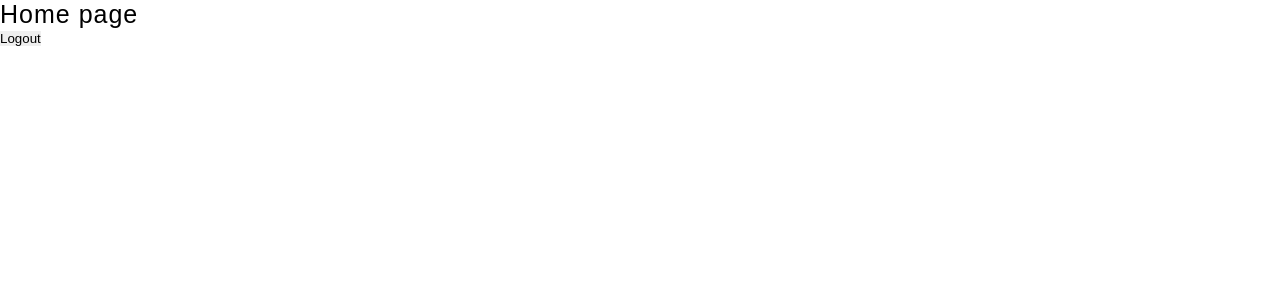
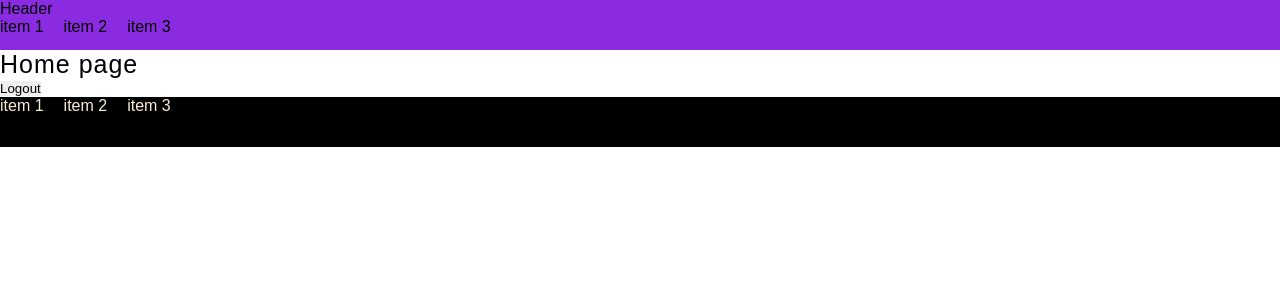
Before and after one commit to anshulAgile/agile-next-2023, a Next.js app: page / in a window 1280 px wide. Shown: the top 300 px of the page. Built offline with nearby package versions, Linux system fonts and the light colour scheme; no server answers.

Commit message:
middleware setup

```diff
--- a/src/components/Layout/index.tsx
+++ b/src/components/Layout/index.tsx
@@ -2,19 +2,21 @@ import { ReactNode } from "react";
 import Footer from "./Footer";
 import Header from "./Header";
 import { toCheckAuthPage } from "@/utils/functions";
+import { useRouter } from "next/router";
 
 interface IProps {
     children: ReactNode;
-    router: any
 }
 
-const Layout: React.FC<IProps> = ({ children, router }) => {
+const Layout: React.FC<IProps> = ({ children }) => {
+    const router = useRouter();
+    const showHeader = toCheckAuthPage(router.pathname)
 
     return (
         <>
-            {toCheckAuthPage(router?.state?.path || '') ? < Header /> : null}
+            {showHeader && <Header />}
             <main>{children}</main>
-            {toCheckAuthPage(router?.state?.path || '') ? <Footer /> : null}
+            {showHeader && <Footer />}
         </>
     )
 }
--- a/src/middleware.ts
+++ b/src/middleware.ts
@@ -6,8 +6,10 @@ export function middleware(request: NextRequest) {
   const path = request.nextUrl.pathname
 
   const isPublicPath = path === ROUTES.signin
+  console.log('middleware executed - ----------------------------: ', isPublicPath);
 
   const token = request.cookies.get(CK_USER)?.value || ''
+  console.log('token: ', token);
 
   if (isPublicPath && token) {
     return NextResponse.redirect(new URL(ROUTES.default, request.nextUrl))
@@ -24,7 +26,7 @@ export const config = {
     '/',
     '/profile',
     '/auth/signin',
-    '/signup',
-    '/verifyemail'
+    '/auth/signup',
+    '/((?!api|_next/static|favicon.ico|assets).*)'
   ]
 }
--- a/src/pages/_app.tsx
+++ b/src/pages/_app.tsx
@@ -5,7 +5,7 @@ import type { AppProps } from 'next/app'
 
 export default function App({ Component, pageProps, router }: AppProps) {
   return <Providers>
-    <Layout router={router}>
+    <Layout>
       <Component {...pageProps} />
     </Layout>
   </Providers>
--- a/src/pages/_document.tsx
+++ b/src/pages/_document.tsx
@@ -1,6 +1,9 @@
 import { Html, Head, Main, NextScript } from 'next/document'
 
 export default function Document() {
+
+  console.log('firsttttttt time');
+
   return (
     <Html lang="en">
       <Head />
--- a/src/utils/functions.ts
+++ b/src/utils/functions.ts
@@ -1 +1 @@
-export const toCheckAuthPage = (path: string) => (path.includes('/auth'))
+export const toCheckAuthPage = (path: string) => (!path.includes('/auth'))
```
